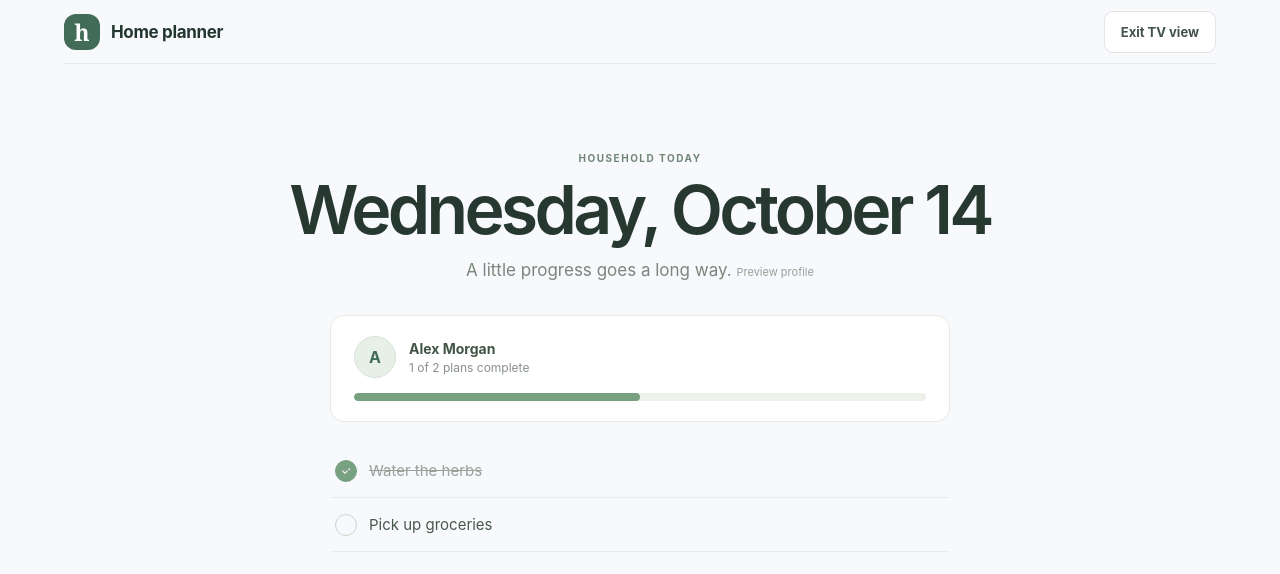
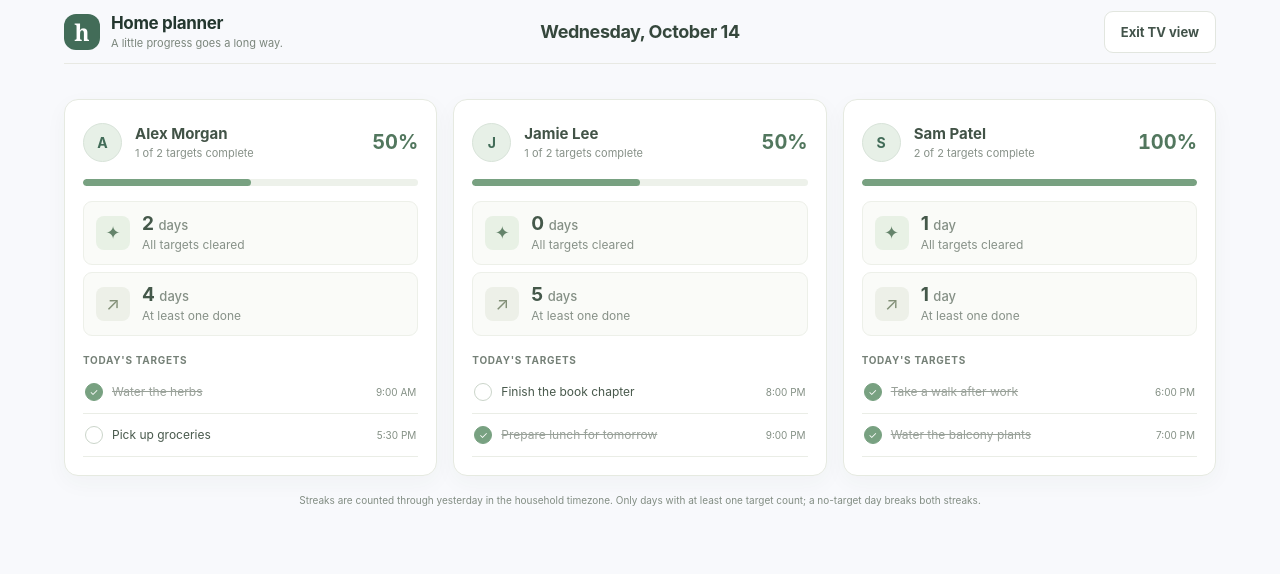
Before and after one commit to tonytang9544/Goal-Planner, a React (Vite) app in the folder frontend/: page / in a window 1280 px wide. Both pictures are taken after a click on the button "TV view". Shown: the top 574 px of the page. Built offline with nearby package versions, Linux system fonts and the light colour scheme.

Commit message:
introduced specifics on the tv page.

```diff
--- a/frontend/src/App.css
+++ b/frontend/src/App.css
@@ -15,6 +15,13 @@
   align-items: center;
   justify-content: space-between;
   border-bottom: 1px solid #e8e9e3;
+}
+
+.header-brand-date {
+  display: flex;
+  min-width: 0;
+  flex: 1;
+  align-items: center;
 }
 
 .brand,
@@ -36,6 +43,12 @@
   text-decoration: none;
 }
 
+.brand-copy {
+  display: flex;
+  flex-direction: column;
+  gap: 3px;
+}
+
 .brand-mark {
   display: grid;
   width: 36px;
@@ -51,6 +64,13 @@
 .brand-name {
   font-size: 17px;
   letter-spacing: -0.02em;
+}
+
+.brand-tagline {
+  display: none;
+  color: #7b867c;
+  font-size: 11px;
+  font-weight: 400;
 }
 
 .header-actions {
@@ -798,72 +818,105 @@
 }
 
 .tv-mode .app-header {
+  position: relative;
   min-height: 64px;
 }
 
+.tv-mode .header-brand-date {
+  flex: 1;
+}
+
+.tv-mode .brand-tagline {
+  display: block;
+}
+
+.tv-date {
+  position: absolute;
+  left: 50%;
+  margin: 0;
+  color: #35473c;
+  font-size: 18px;
+  font-weight: 650;
+  letter-spacing: -0.025em;
+  text-align: center;
+  transform: translateX(-50%);
+  white-space: nowrap;
+}
+
 .tv-summary {
-  max-width: 880px;
-  margin: clamp(46px, 11vh, 110px) auto 0;
-  text-align: center;
+  max-width: 1320px;
+  margin: 35px auto 0;
 }
 
 .tv-summary h1 {
-  font-size: clamp(38px, 6vw, 68px);
+  font-size: clamp(36px, 4vw, 52px);
 }
 
-.tv-greeting {
-  margin: 14px 0 35px;
-  color: #7b867c;
-  font-size: 17px;
+.tv-household-grid {
+  display: grid;
+  grid-template-columns: repeat(3, minmax(0, 1fr));
+  align-items: start;
+  gap: 16px;
 }
 
-.tv-greeting span {
-  color: #98a197;
-  font-size: 11px;
-}
-
-.tv-progress {
-  max-width: 620px;
-  margin: 0 auto 22px;
-  padding: 20px 23px;
+.tv-user-card {
+  min-width: 0;
+  padding: 18px;
   border: 1px solid #e6eae1;
   border-radius: 14px;
   background: #fff;
-  text-align: left;
+  box-shadow: 0 7px 22px rgb(52 68 56 / 4%);
 }
 
-.tv-progress-copy {
+.tv-user-header {
+  display: flex;
+  min-height: 48px;
+  align-items: center;
   gap: 13px;
-  margin-bottom: 15px;
 }
 
 .avatar-large {
-  width: 42px;
-  height: 42px;
-  font-size: 16px;
+  width: 39px;
+  height: 39px;
+  flex: 0 0 auto;
+  font-size: 14px;
 }
 
-.tv-progress-copy div {
+.tv-user-identity {
   display: flex;
+  min-width: 0;
+  flex: 1;
   flex-direction: column;
   gap: 3px;
 }
 
-.tv-progress-copy strong {
+.tv-user-identity h2 {
+  overflow: hidden;
+  margin: 0;
   color: #425347;
-  font-size: 14px;
+  font-size: 15px;
+  font-weight: 700;
+  text-overflow: ellipsis;
+  white-space: nowrap;
 }
 
-.tv-progress-copy div span {
+.tv-user-identity span {
   color: #879188;
-  font-size: 12px;
+  font-size: 11px;
+}
+
+.tv-percentage {
+  color: #52775e;
+  font-size: 20px;
+  font-variant-numeric: tabular-nums;
 }
 
 .progress-track {
-  height: 8px;
+  height: 7px;
   overflow: hidden;
   border-radius: 99px;
   background: #edf1ea;
+  margin: 13px 0 15px;
 }
 
 .progress-track span {
@@ -874,37 +927,118 @@
   transition: width 180ms ease;
 }
 
-.tv-today-list {
-  max-width: 620px;
-  margin: 0 auto;
-  text-align: left;
+.streak-grid {
+  display: grid;
+  grid-template-columns: 1fr;
+  gap: 7px;
+  margin: 15px 0 18px;
+}
+
+.streak-tile {
+  display: flex;
+  min-width: 0;
+  align-items: center;
+  gap: 12px;
+  padding: 12px;
+  border: 1px solid #edf0e9;
+  border-radius: 9px;
+  background: #fafbf8;
+}
+
+.streak-icon {
+  display: grid;
+  width: 34px;
+  height: 34px;
+  flex: 0 0 auto;
+  place-items: center;
+  border-radius: 8px;
+  background: #e8f1e5;
+  color: #64836a;
+  font-size: 18px;
+}
+
+.streak-icon-soft {
+  background: #edf0e8;
+  color: #839078;
+}
+
+.streak-tile div {
+  display: flex;
+  min-width: 0;
+  flex-direction: column;
+  gap: 2px;
+}
+
+.streak-tile strong {
+  color: #44584a;
+  font-size: 19px;
+  line-height: 1.1;
+}
+
+.streak-tile strong small {
+  color: #859086;
+  font-size: 13px;
+  font-weight: 500;
+}
+
+.streak-tile div span {
+  color: #879188;
+  font-size: 12px;
+  line-height: 1.25;
+}
+
+.tv-target-list h3 {
+  margin: 0;
+  padding: 0 0 5px;
+  color: #758077;
+  font-size: 10px;
+  font-weight: 700;
+  letter-spacing: 0.07em;
+  text-transform: uppercase;
 }
 
 .tv-plan-row {
   display: flex;
-  min-height: 54px;
+  min-height: 43px;
   align-items: center;
-  gap: 12px;
-  padding: 8px 5px;
+  gap: 9px;
+  padding: 7px 2px;
   border-bottom: 1px solid #eaede6;
   color: #48594c;
-  font-size: 15px;
+  font-size: 12px;
 }
 
 .tv-plan-row.is-completed {
   color: #99a199;
+}
+
+.tv-plan-row.is-completed .tv-target-title {
   text-decoration: line-through;
+}
+
+.tv-target-title {
+  min-width: 0;
+  flex: 1;
+  overflow-wrap: anywhere;
+}
+
+.tv-plan-row time {
+  flex: 0 0 auto;
+  color: #849085;
+  font-size: 10px;
+  text-decoration: none;
 }
 
 .tv-check {
   display: grid;
-  width: 22px;
-  height: 22px;
+  width: 18px;
+  height: 18px;
+  flex: 0 0 auto;
   place-items: center;
   border: 1px solid #cbd5ca;
   border-radius: 50%;
   color: #fff;
-  font-size: 12px;
+  font-size: 10px;
 }
 
 .tv-plan-row.is-completed .tv-check {
@@ -913,8 +1047,21 @@
 }
 
 .empty-state {
-  padding: 24px;
+  margin: 5px 0 0;
+  padding: 12px;
+  border-radius: 7px;
+  background: #f8f9f6;
   color: #879188;
+  font-size: 11px;
+  line-height: 1.4;
+}
+
+.tv-streak-rule {
+  max-width: 850px;
+  margin: 17px auto 0;
+  color: #828d83;
+  font-size: 10px;
+  line-height: 1.5;
   text-align: center;
 }
 
@@ -946,6 +1093,17 @@
 
   .week-day {
     padding: 14px 9px;
+  }
+
+  .tv-summary {
+    margin-top: 27px;
+  }
+
+  .tv-household-grid {
+    grid-template-columns: repeat(3, minmax(300px, 1fr));
+    overflow-x: auto;
+    padding-bottom: 8px;
+    overscroll-behavior-x: contain;
   }
 }
 
@@ -993,6 +1151,42 @@
     min-height: 35px;
     padding: 0 9px;
     font-size: 11px;
+  }
+
+  .tv-date {
+    max-width: 38%;
+    overflow: hidden;
+    font-size: 12px;
+    text-overflow: ellipsis;
+  }
+
+  .tv-mode .brand-name {
+    font-size: 13px;
+  }
+
+  .tv-mode .brand-tagline {
+    max-width: 130px;
+    font-size: 9px;
+    line-height: 1.2;
+  }
+
+  .tv-mode .tv-toggle {
+    min-height: 33px;
+    padding: 0 7px;
+    font-size: 10px;
+  }
+
+  .tv-household-grid {
+    gap: 11px;
+  }
+
+  .tv-user-card {
+    padding: 14px;
+  }
+
+  .tv-streak-rule {
+    padding: 0 8px;
+    text-align: left;
   }
 
   .planner-heading {
--- a/frontend/src/App.tsx
+++ b/frontend/src/App.tsx
@@ -1,4 +1,4 @@
-import { useState } from 'react'
+import { useEffect, useState } from 'react'
 import { PlanItemEditor } from './components/PlanItemEditor'
 import type { PlanItem } from './types/planner'
 import './App.css'
@@ -7,7 +7,13 @@ type PlannerView = 'month' | 'week' | 'day'
 
 const currentUserId = 'local-user'
 const currentUserName = 'Alex Morgan'
+const householdUsers = [
+  { id: currentUserId, displayName: currentUserName, initials: 'A' },
+  { id: 'user-jamie', displayName: 'Jamie Lee', initials: 'J' },
+  { id: 'user-sam', displayName: 'Sam Patel', initials: 'S' },
+]
 const weekdayNames = ['Monday', 'Tuesday', 'Wednesday', 'Thursday', 'Friday', 'Saturday', 'Sunday']
+const householdTimeZone = Intl.DateTimeFormat().resolvedOptions().timeZone
 const monthFormatter = new Intl.DateTimeFormat(undefined, { month: 'long', year: 'numeric' })
 const longDateFormatter = new Intl.DateTimeFormat(undefined, {
   weekday: 'long',
@@ -31,6 +37,11 @@ function currentTimestamp(): string {
   return new Date().toISOString()
 }
 
+function localTimeAt(date: Date, hour: number, minute: number): string {
+  const value = new Date(date.getFullYear(), date.getMonth(), date.getDate(), hour, minute)
+  return value.toISOString()
+}
+
 function dateFromKey(value: string): Date {
   const [year, month, day] = value.split('-').map(Number)
   return new Date(year, month - 1, day)
@@ -47,36 +58,107 @@ function startOfWeek(date: Date): Date {
   return addDays(date, -offset)
 }
 
-function createSeedItems(): PlanItem[] {
-  const now = new Date()
-  const createdAt = now.toISOString()
-  const entries = [
-    { offset: -1, title: 'Take out the recycling', notes: 'Glass and cardboard too.' , completed: true },
-    { offset: 0, title: 'Water the herbs', notes: 'The basil is looking thirsty.', completed: true },
-    { offset: 0, title: 'Pick up groceries', notes: 'Milk, oats, and fresh fruit.', completed: false },
-    { offset: 1, title: 'Go for an evening walk', notes: null, completed: false },
-    { offset: 3, title: 'Call Mum', notes: 'Ask how the garden is doing.', completed: false },
-    { offset: 5, title: 'Tidy the entryway', notes: null, completed: false },
+function createSeedItems(today: Date): PlanItem[] {
+  const createdAt = today.toISOString()
+  const history = [
+    {
+      userId: currentUserId,
+      days: ['all', 'all', 'some', 'some', 'none', 'all', 'all'],
+      titles: ['Water the plants', 'Stretch for ten minutes'],
+    },
+    {
+      userId: 'user-jamie',
+      days: ['some', 'all', 'some', 'all', 'some', 'none', 'all'],
+      titles: ['Read a chapter', 'Take a lunch break'],
+    },
+    {
+      userId: 'user-sam',
+      days: ['all', 'empty', 'all', 'some', 'all', 'all', 'some'],
+      titles: ['Morning walk', 'Practice guitar'],
+    },
+  ] as const
+
+  const pastItems = history.flatMap(({ userId, days, titles }) =>
+    days.flatMap((status, historyIndex) => {
+      if (status === 'empty') return []
+      const date = addDays(today, -(historyIndex + 1))
+      const dayItems = status === 'all'
+        ? titles.map(() => true)
+        : status === 'some'
+          ? [true, false]
+          : [false, false]
+      return titles.slice(0, dayItems.length).map((title, itemIndex) => ({
+        id: `history-${userId}-${historyIndex}-${itemIndex}`,
+        userId,
+        date: dateKey(date),
+        title,
+        notes: null,
+        dueAt: null,
+        position: itemIndex,
+        completedAt: dayItems[itemIndex] ? localTimeAt(date, 18, 0) : null,
+        createdAt,
+        updatedAt: createdAt,
+      }))
+    }),
+  )
+
+  const todayEntries = [
+    { userId: currentUserId, title: 'Water the herbs', notes: 'The basil is looking thirsty.', hour: 9, minute: 0, completed: true },
+    { userId: currentUserId, title: 'Pick up groceries', notes: 'Milk, oats, and fresh fruit.', hour: 17, minute: 30, completed: false },
+    { userId: 'user-jamie', title: 'Finish the book chapter', notes: null, hour: 20, minute: 0, completed: false },
+    { userId: 'user-jamie', title: 'Prepare lunch for tomorrow', notes: null, hour: 21, minute: 0, completed: true },
+    { userId: 'user-sam', title: 'Take a walk after work', notes: null, hour: 18, minute: 0, completed: true },
+    { userId: 'user-sam', title: 'Water the balcony plants', notes: null, hour: 19, minute: 0, completed: true },
   ]
+  const todayItems = todayEntries.map((entry, index) => ({
+    id: `today-plan-${index + 1}`,
+    userId: entry.userId,
+    date: dateKey(today),
+    title: entry.title,
+    notes: entry.notes,
+    dueAt: localTimeAt(today, entry.hour, entry.minute),
+    position: todayEntries.filter((item) => item.userId === entry.userId).findIndex((item) => item === entry),
+    completedAt: entry.completed ? localTimeAt(today, Math.max(8, entry.hour - 1), entry.minute) : null,
+    createdAt,
+    updatedAt: createdAt,
+  }))
 
-  return entries.map((entry, index) => ({
-    id: `sample-plan-${index + 1}`,
+  const alexFutureEntries = [
+    { offset: 1, title: 'Go for an evening walk', notes: null },
+    { offset: 3, title: 'Call Mum', notes: 'Ask how the garden is doing.' },
+    { offset: 5, title: 'Tidy the entryway', notes: null },
+  ].map((entry, index) => ({
+    id: `future-plan-${index + 1}`,
     userId: currentUserId,
-    date: dateKey(addDays(now, entry.offset)),
+    date: dateKey(addDays(today, entry.offset)),
     title: entry.title,
     notes: entry.notes,
     dueAt: null,
     position: index,
-    completedAt: entry.completed ? createdAt : null,
+    completedAt: null,
     createdAt,
     updatedAt: createdAt,
   }))
+
+  return [...pastItems, ...todayItems, ...alexFutureEntries]
 }
 
 function itemsForDate(items: PlanItem[], date: string): PlanItem[] {
   return items
     .filter((item) => item.date === date)
     .sort((a, b) => a.position - b.position || a.createdAt.localeCompare(b.createdAt))
+}
+
+function streakLength(items: PlanItem[], userId: string, today: string, predicate: (dayItems: PlanItem[]) => boolean): number {
+  let streak = 0
+  let date = addDays(dateFromKey(today), -1)
+
+  while (true) {
+    const dayItems = itemsForDate(items.filter((item) => item.userId === userId), dateKey(date))
+    if (dayItems.length === 0 || !predicate(dayItems)) return streak
+    streak += 1
+    date = addDays(date, -1)
+  }
 }
 
 function PlannerItem({
@@ -130,23 +212,50 @@ function PlannerItem({
 }
 
 function App() {
-  const [today] = useState(() => dateKey(new Date()))
-  const [items, setItems] = useState(createSeedItems)
-  const [selectedDate, setSelectedDate] = useState(today)
+  const [clock, setClock] = useState(() => new Date())
+  const [items, setItems] = useState(() => createSeedItems(clock))
+  const initialToday = dateKey(clock)
+  const [selectedDate, setSelectedDate] = useState(initialToday)
   const [view, setView] = useState<PlannerView>('month')
   const [isTvMode, setIsTvMode] = useState(false)
   const [editingItem, setEditingItem] = useState<PlanItem | null | undefined>(undefined)
 
+  useEffect(() => {
+    const timer = window.setInterval(() => setClock(new Date()), 60_000)
+    return () => window.clearInterval(timer)
+  }, [])
+
+  const today = dateKey(clock)
   const selectedDateValue = dateFromKey(selectedDate)
   const monthStart = new Date(selectedDateValue.getFullYear(), selectedDateValue.getMonth(), 1)
   const monthGridStart = startOfWeek(monthStart)
   const monthDays = Array.from({ length: 42 }, (_, index) => addDays(monthGridStart, index))
   const weekStart = startOfWeek(selectedDateValue)
   const weekDays = Array.from({ length: 7 }, (_, index) => addDays(weekStart, index))
-  const selectedItems = itemsForDate(items, selectedDate)
+  const personalItems = items.filter((item) => item.userId === currentUserId)
+  const selectedItems = itemsForDate(personalItems, selectedDate)
   const completedCount = selectedItems.filter((item) => item.completedAt).length
-  const todayItems = itemsForDate(items, today)
-  const todayCompletedCount = todayItems.filter((item) => item.completedAt).length
+  const householdProgress = householdUsers.map((user) => {
+    const targets = itemsForDate(items.filter((item) => item.userId === user.id), today)
+    const completed = targets.filter((item) => item.completedAt).length
+    return {
+      ...user,
+      targets,
+      completed,
+      allTargetsStreak: streakLength(
+        items,
+        user.id,
+        today,
+        (dayItems) => dayItems.every((item) => item.completedAt !== null),
+      ),
+      atLeastOneStreak: streakLength(
+        items,
+        user.id,
+        today,
+        (dayItems) => dayItems.some((item) => item.completedAt !== null),
+      ),
+    }
+  })
 
   function navigatePeriod(direction: -1 | 1) {
     const nextDate = new Date(selectedDateValue)
@@ -168,7 +277,7 @@ function App() {
         ? current.find((item) => item.id === editingItem.id)
         : undefined
       const destinationItems = current.filter(
-        (item) => item.date === values.date && item.id !== existing?.id,
+        (item) => item.userId === currentUserId && item.date === values.date && item.id !== existing?.id,
       )
       const updatedItem: PlanItem = {
         ...values,
@@ -182,9 +291,9 @@ function App() {
         ...current.filter((item) => item.id !== existing?.id),
         updatedItem,
       ].map((item) => {
-        if (item.date === existing?.date && item.id !== updatedItem.id) {
+        if (item.userId === currentUserId && item.date === existing?.date && item.id !== updatedItem.id) {
           const remaining = itemsForDate(
-            current.filter((other) => other.date === existing.date && other.id !== existing.id),
+            current.filter((other) => other.userId === currentUserId && other.date === existing.date && other.id !== existing.id),
             existing.date,
           )
           const oldPosition = remaining.findIndex((other) => other.id === item.id)
@@ -213,11 +322,11 @@ function App() {
       current
         .filter((candidate) => candidate.id !== item.id)
         .map((candidate) =>
-          candidate.date === item.date
+          candidate.userId === item.userId && candidate.date === item.date
             ? {
                 ...candidate,
                 position: itemsForDate(
-                  current.filter((other) => other.date === item.date && other.id !== item.id),
+                  current.filter((other) => other.userId === item.userId && other.date === item.date && other.id !== item.id),
                   item.date,
                 ).findIndex((other) => other.id === candidate.id),
               }
@@ -228,7 +337,10 @@ function App() {
 
   function reorderItem(item: PlanItem, direction: -1 | 1) {
     setItems((current) => {
-      const dayItems = itemsForDate(current, item.date)
+      const dayItems = itemsForDate(
+        current.filter((candidate) => candidate.userId === item.userId),
+        item.date,
+      )
       const index = dayItems.findIndex((candidate) => candidate.id === item.id)
       const targetIndex = Math.max(0, Math.min(index + direction, dayItems.length - 1))
       if (index === targetIndex) return current
@@ -237,7 +349,7 @@ function App() {
       reordered.splice(targetIndex, 0, moved)
       const positions = new Map(reordered.map((candidate, position) => [candidate.id, position]))
       return current.map((candidate) =>
-        positions.has(candidate.id)
+        candidate.userId === item.userId && positions.has(candidate.id)
           ? { ...candidate, position: positions.get(candidate.id)! }
           : candidate,
       )
@@ -259,10 +371,20 @@ function App() {
   return (
     <main className={`app-shell${isTvMode ? ' tv-mode' : ''}`}>
       <header className="app-header">
+        <div className="header-brand-date">
           <a className="brand" href="/" aria-label="Home planner">
             <span className="brand-mark" aria-hidden="true">h</span>
+            <span className="brand-copy">
               <span className="brand-name">Home planner</span>
+              {isTvMode && <span className="brand-tagline">A little progress goes a long way.</span>}
+            </span>
           </a>
+          {isTvMode && (
+            <h1 className="tv-date" id="tv-title" aria-live="polite">
+              {longDateFormatter.format(dateFromKey(today))}
+            </h1>
+          )}
+        </div>
         <div className="header-actions">
           {!isTvMode && (
             <div className="profile-chip" aria-label={`Signed in as ${currentUserName}`}>
@@ -283,42 +405,81 @@ function App() {
 
       {isTvMode ? (
         <section className="tv-summary" aria-labelledby="tv-title">
-          <p className="eyebrow">HOUSEHOLD TODAY</p>
-          <h1 id="tv-title">{longDateFormatter.format(dateFromKey(today))}</h1>
-          <p className="tv-greeting">A little progress goes a long way. <span>Preview profile</span></p>
-          <div className="tv-progress">
-            <div className="tv-progress-copy">
-              <span className="avatar avatar-large" aria-hidden="true">A</span>
-              <div>
-                <strong>{currentUserName}</strong>
-                <span>{todayCompletedCount} of {todayItems.length} plans complete</span>
+          <div className="tv-household-grid">
+            {householdProgress.map((user) => {
+              const progress = user.targets.length
+                ? Math.round((user.completed / user.targets.length) * 100)
+                : 0
+              return (
+                <article className="tv-user-card" key={user.id} aria-labelledby={`tv-user-${user.id}`}>
+                  <header className="tv-user-header">
+                    <span className="avatar avatar-large" aria-hidden="true">{user.initials}</span>
+                    <div className="tv-user-identity">
+                      <h2 id={`tv-user-${user.id}`}>{user.displayName}</h2>
+                      <span>
+                        {user.targets.length
+                          ? `${user.completed} of ${user.targets.length} targets complete`
+                          : 'No targets today'}
+                      </span>
                     </div>
-            </div>
+                    <strong className="tv-percentage">{progress}%</strong>
+                  </header>
                   <div
                     className="progress-track"
                     role="progressbar"
-              aria-label={`${currentUserName}'s plans completed today`}
-              aria-valuenow={todayItems.length ? Math.round(todayCompletedCount / todayItems.length * 100) : 0}
+                    aria-label={`${user.displayName}'s targets completed today`}
+                    aria-valuenow={progress}
                     aria-valuemin={0}
                     aria-valuemax={100}
                   >
-              <span
-                style={{
-                  width: `${todayItems.length ? (todayCompletedCount / todayItems.length) * 100 : 0}%`,
-                }}
-              />
+                    <span style={{ width: `${progress}%` }} />
+                  </div>
+
+                  <div className="streak-grid" aria-label={`${user.displayName}'s streaks through yesterday`}>
+                    <div className="streak-tile">
+                      <span className="streak-icon" aria-hidden="true">✦</span>
+                      <div>
+                        <strong>{user.allTargetsStreak} <small>{user.allTargetsStreak === 1 ? 'day' : 'days'}</small></strong>
+                        <span>All targets cleared</span>
                       </div>
                     </div>
-          <div className="tv-today-list">
-            {todayItems.length ? todayItems.map((item) => (
+                    <div className="streak-tile">
+                      <span className="streak-icon streak-icon-soft" aria-hidden="true">↗</span>
+                      <div>
+                        <strong>{user.atLeastOneStreak} <small>{user.atLeastOneStreak === 1 ? 'day' : 'days'}</small></strong>
+                        <span>At least one done</span>
+                      </div>
+                    </div>
+                  </div>
+
+                  <div className="tv-target-list">
+                    <h3>Today's targets</h3>
+                    {user.targets.length ? user.targets.map((item) => (
                       <div className={`tv-plan-row${item.completedAt ? ' is-completed' : ''}`} key={item.id}>
                         <span className="tv-check" aria-hidden="true">{item.completedAt ? '✓' : ''}</span>
-                <span>{item.title}</span>
+                        <span className="tv-target-title">{item.title}</span>
+                        {item.dueAt && (
+                          <time dateTime={item.dueAt}>
+                            {new Intl.DateTimeFormat(undefined, {
+                              hour: 'numeric',
+                              minute: '2-digit',
+                              timeZone: householdTimeZone,
+                            }).format(new Date(item.dueAt))}
+                          </time>
+                        )}
                       </div>
                     )) : (
-              <p className="empty-state">No plans for today. Enjoy the open space.</p>
+                      <p className="empty-state">No targets today. This is not counted as a completed day.</p>
                     )}
                   </div>
+                </article>
+              )
+            })}
+          </div>
+          <p className="tv-streak-rule">
+            Streaks are counted through yesterday in the household timezone. Only days with at least one target count;
+            a no-target day breaks both streaks.
+          </p>
         </section>
       ) : (
         <>
@@ -374,7 +535,7 @@ function App() {
                   <div className="month-grid">
                     {monthDays.map((date) => {
                       const key = dateKey(date)
-                      const dayItems = itemsForDate(items, key)
+                      const dayItems = itemsForDate(personalItems, key)
                       const isOutsideMonth = date.getMonth() !== selectedDateValue.getMonth()
                       return (
                         <button
@@ -411,7 +572,7 @@ function App() {
                 <div className="week-planner">
                   {weekDays.map((date) => {
                     const key = dateKey(date)
-                    const dayItems = itemsForDate(items, key)
+                    const dayItems = itemsForDate(personalItems, key)
                     return (
                       <section className={`week-day${key === today ? ' is-today' : ''}`} key={key}>
                         <button className="week-day-heading" type="button" onClick={() => selectDate(date, 'day')}>
```
Also changed, not shown: 1 other file (tests, documents, lock files or other folders). Lines whose indentation alone changed are shown as unchanged.
